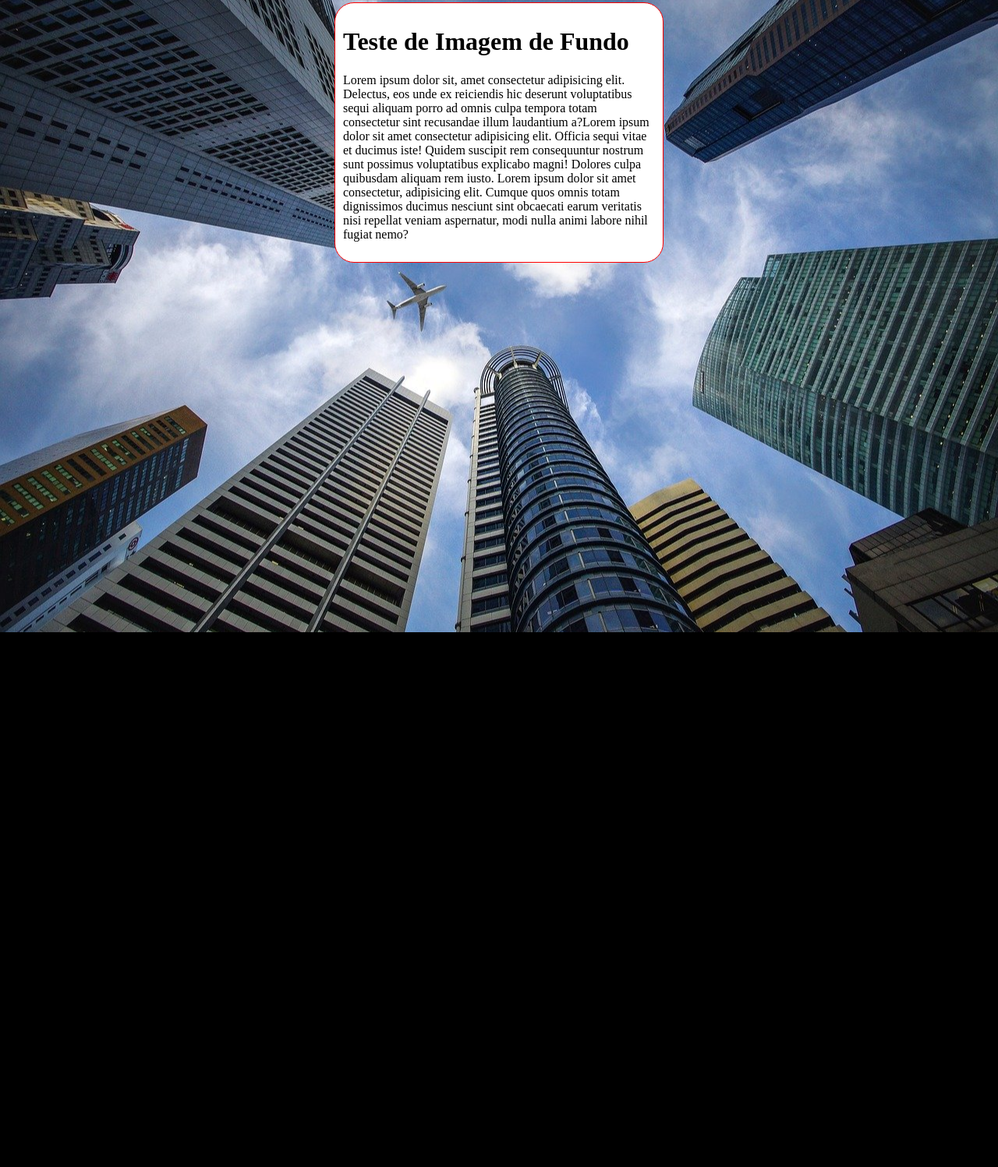
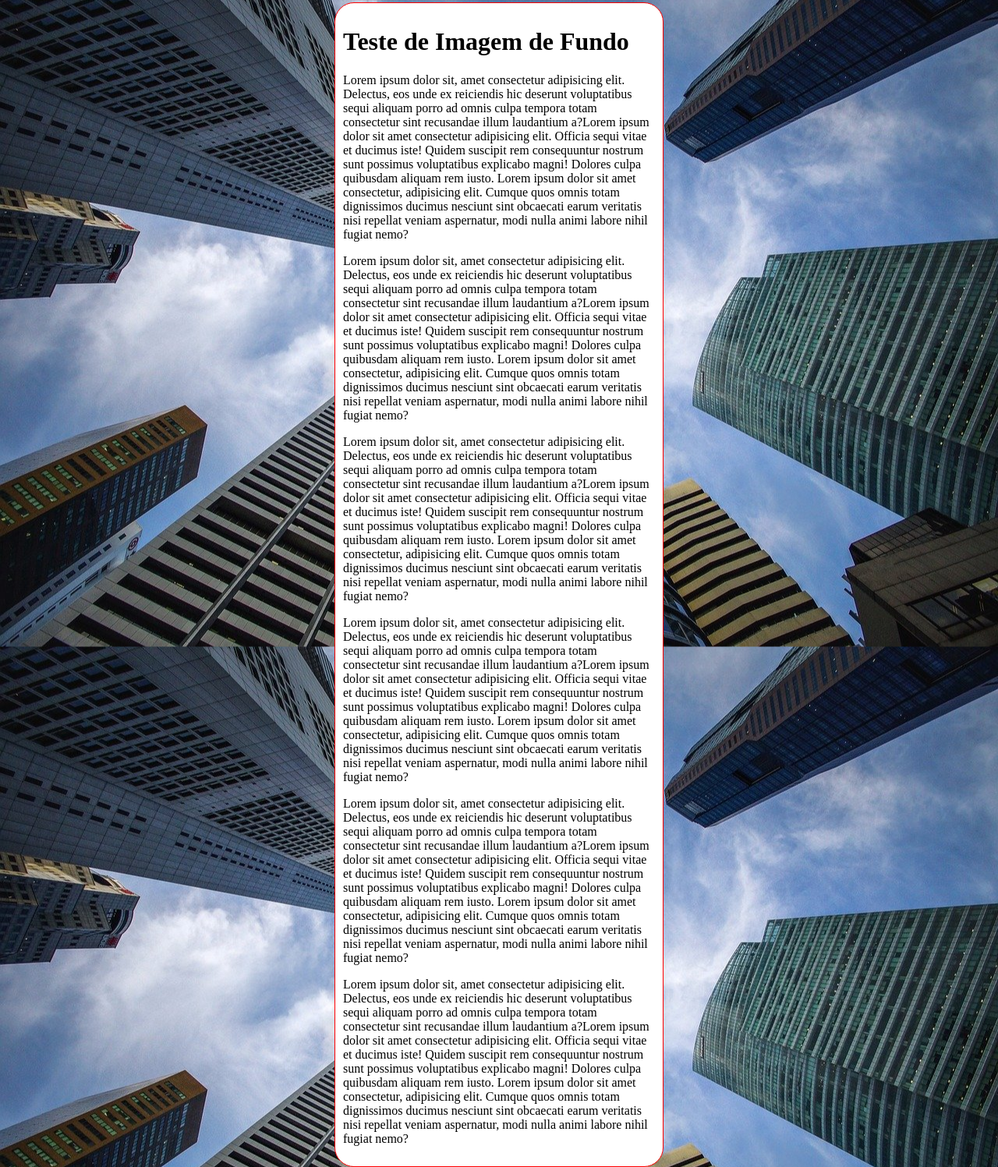
Before and after one commit to pedroarmandog/html-css, a plain HTML site: page exercicios/ex022/fundo006.html in a window 1280 px wide. Shown: the part 5-1502 px from the top of the page at 78% size. Before the commit the page ends 816 px from the top, so only its background shows below. Drawn offline with Linux system fonts and the light colour scheme.

Commit message:
Lorem adicionado

```diff
--- a/exercicios/ex022/fundo006.html
+++ b/exercicios/ex022/fundo006.html
@@ -10,6 +10,7 @@
             background-color: black;
             background-image: url(imagens/wallpaper002.jpg);
             background-position: center center;
+            background-repeat: repeat-y;
             background-size: cover
 
         }
@@ -29,6 +30,11 @@
     <main>
         <h1>Teste de Imagem de Fundo</h1>
         <p>Lorem ipsum dolor sit, amet consectetur adipisicing elit. Delectus, eos unde ex reiciendis hic deserunt voluptatibus sequi aliquam porro ad omnis culpa tempora totam consectetur sint recusandae illum laudantium a?Lorem ipsum dolor sit amet consectetur adipisicing elit. Officia sequi vitae et ducimus iste! Quidem suscipit rem consequuntur nostrum sunt possimus voluptatibus explicabo magni! Dolores culpa quibusdam aliquam rem iusto. Lorem ipsum dolor sit amet consectetur, adipisicing elit. Cumque quos omnis totam dignissimos ducimus nesciunt sint obcaecati earum veritatis nisi repellat veniam aspernatur, modi nulla animi labore nihil fugiat nemo?</p>
+        <p>Lorem ipsum dolor sit, amet consectetur adipisicing elit. Delectus, eos unde ex reiciendis hic deserunt voluptatibus sequi aliquam porro ad omnis culpa tempora totam consectetur sint recusandae illum laudantium a?Lorem ipsum dolor sit amet consectetur adipisicing elit. Officia sequi vitae et ducimus iste! Quidem suscipit rem consequuntur nostrum sunt possimus voluptatibus explicabo magni! Dolores culpa quibusdam aliquam rem iusto. Lorem ipsum dolor sit amet consectetur, adipisicing elit. Cumque quos omnis totam dignissimos ducimus nesciunt sint obcaecati earum veritatis nisi repellat veniam aspernatur, modi nulla animi labore nihil fugiat nemo?</p>
+        <p>Lorem ipsum dolor sit, amet consectetur adipisicing elit. Delectus, eos unde ex reiciendis hic deserunt voluptatibus sequi aliquam porro ad omnis culpa tempora totam consectetur sint recusandae illum laudantium a?Lorem ipsum dolor sit amet consectetur adipisicing elit. Officia sequi vitae et ducimus iste! Quidem suscipit rem consequuntur nostrum sunt possimus voluptatibus explicabo magni! Dolores culpa quibusdam aliquam rem iusto. Lorem ipsum dolor sit amet consectetur, adipisicing elit. Cumque quos omnis totam dignissimos ducimus nesciunt sint obcaecati earum veritatis nisi repellat veniam aspernatur, modi nulla animi labore nihil fugiat nemo?</p>
+        <p>Lorem ipsum dolor sit, amet consectetur adipisicing elit. Delectus, eos unde ex reiciendis hic deserunt voluptatibus sequi aliquam porro ad omnis culpa tempora totam consectetur sint recusandae illum laudantium a?Lorem ipsum dolor sit amet consectetur adipisicing elit. Officia sequi vitae et ducimus iste! Quidem suscipit rem consequuntur nostrum sunt possimus voluptatibus explicabo magni! Dolores culpa quibusdam aliquam rem iusto. Lorem ipsum dolor sit amet consectetur, adipisicing elit. Cumque quos omnis totam dignissimos ducimus nesciunt sint obcaecati earum veritatis nisi repellat veniam aspernatur, modi nulla animi labore nihil fugiat nemo?</p>
+        <p>Lorem ipsum dolor sit, amet consectetur adipisicing elit. Delectus, eos unde ex reiciendis hic deserunt voluptatibus sequi aliquam porro ad omnis culpa tempora totam consectetur sint recusandae illum laudantium a?Lorem ipsum dolor sit amet consectetur adipisicing elit. Officia sequi vitae et ducimus iste! Quidem suscipit rem consequuntur nostrum sunt possimus voluptatibus explicabo magni! Dolores culpa quibusdam aliquam rem iusto. Lorem ipsum dolor sit amet consectetur, adipisicing elit. Cumque quos omnis totam dignissimos ducimus nesciunt sint obcaecati earum veritatis nisi repellat veniam aspernatur, modi nulla animi labore nihil fugiat nemo?</p>
+        <p>Lorem ipsum dolor sit, amet consectetur adipisicing elit. Delectus, eos unde ex reiciendis hic deserunt voluptatibus sequi aliquam porro ad omnis culpa tempora totam consectetur sint recusandae illum laudantium a?Lorem ipsum dolor sit amet consectetur adipisicing elit. Officia sequi vitae et ducimus iste! Quidem suscipit rem consequuntur nostrum sunt possimus voluptatibus explicabo magni! Dolores culpa quibusdam aliquam rem iusto. Lorem ipsum dolor sit amet consectetur, adipisicing elit. Cumque quos omnis totam dignissimos ducimus nesciunt sint obcaecati earum veritatis nisi repellat veniam aspernatur, modi nulla animi labore nihil fugiat nemo?</p>
     </main>
 </body>
 </html>
```
